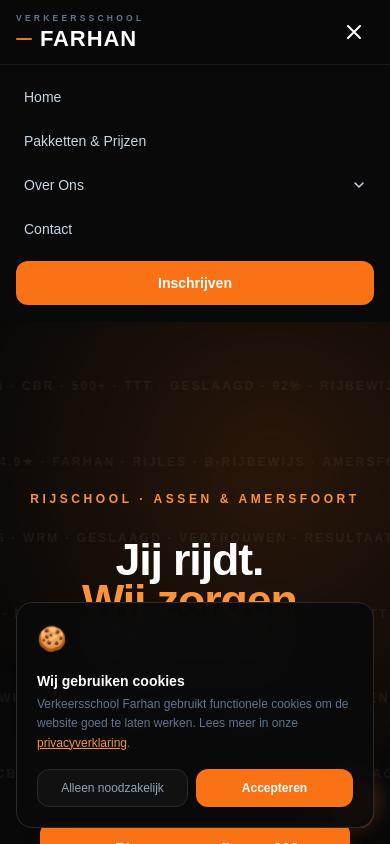
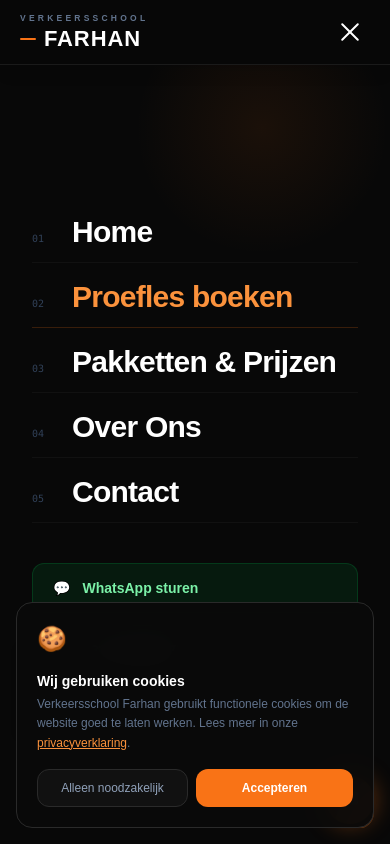
Before and after one commit to Aligh2209/verkeersschool-farhan, a Next.js app: page / in a window 390 px wide. Both pictures are taken after a click on the button 354 px from the left and 32 px from the top of the page. Shown: the top 844 px of the page. Built offline with nearby package versions, Linux system fonts and the light colour scheme.

Commit message:
Nav: full-screen overlay mobile menu, geanimeerde hamburger

```diff
--- a/app/components/Navbar.tsx
+++ b/app/components/Navbar.tsx
@@ -1,7 +1,8 @@
 'use client'
 
 import Link from 'next/link'
-import { useState, useEffect, useRef } from 'react'
+import { useState, useEffect } from 'react'
+import { motion, AnimatePresence } from 'framer-motion'
 import Logo from './Logo'
 
 const overOnsItems = [
@@ -14,12 +15,18 @@
   { href: '/contact',              icon: '📋', label: 'Contact & Inschrijven', desc: 'Plan een proefles — €60',   group: 'cta'  },
 ]
 
+const mainLinks = [
+  { href: '/', label: 'Home', nr: '01' },
+  { href: '/boeken', label: 'Proefles boeken', nr: '02', highlight: true },
+  { href: '/pakketten', label: 'Pakketten & Prijzen', nr: '03' },
+  { href: '/over-ons', label: 'Over Ons', nr: '04' },
+  { href: '/contact', label: 'Contact', nr: '05' },
+]
+
 export default function Navbar() {
   const [mobileOpen, setMobileOpen] = useState(false)
   const [dropdownOpen, setDropdownOpen] = useState(false)
-  const [mobileOverOns, setMobileOverOns] = useState(false)
   const [scrolled, setScrolled] = useState(false)
-  const dropdownRef = useRef<HTMLLIElement>(null)
 
   useEffect(() => {
     const onScroll = () => setScrolled(window.scrollY > 40)
@@ -27,127 +34,83 @@
     return () => window.removeEventListener('scroll', onScroll)
   }, [])
 
-  // Close dropdown on outside click
+  // Lock body scroll when menu open
   useEffect(() => {
-    const handler = (e: MouseEvent) => {
-      if (dropdownRef.current && !dropdownRef.current.contains(e.target as Node)) {
-        setDropdownOpen(false)
-      }
-    }
-    document.addEventListener('mousedown', handler)
-    return () => document.removeEventListener('mousedown', handler)
-  }, [])
+    document.body.style.overflow = mobileOpen ? 'hidden' : ''
+    return () => { document.body.style.overflow = '' }
+  }, [mobileOpen])
 
   return (
+    <>
       <header
         className={`sticky top-0 z-50 transition-all duration-300 border-b ${
-        scrolled
-          ? 'bg-[#080808]/90 backdrop-blur-md border-[#1a1a1a] shadow-lg'
+          scrolled || mobileOpen
+            ? 'bg-[#080808]/95 backdrop-blur-md border-[#1a1a1a] shadow-lg'
             : 'bg-transparent border-transparent'
         }`}
       >
-      <nav className="max-w-6xl mx-auto px-4 flex items-center justify-between h-16">
+        <nav className="max-w-6xl mx-auto px-5 flex items-center justify-between h-16">
           <Logo href="/" size="md" />
 
           {/* Desktop nav */}
           <ul className="hidden md:flex items-center gap-7">
+            <li><Link href="/" className="text-slate-300 hover:text-coral-400 font-medium transition-colors text-sm">Home</Link></li>
+            <li><Link href="/pakketten" className="text-slate-300 hover:text-coral-400 font-medium transition-colors text-sm">Pakketten & Prijzen</Link></li>
 
-          <li>
-            <Link href="/" className="text-slate-300 hover:text-coral-400 font-medium transition-colors text-sm">
-              Home
-            </Link>
-          </li>
-
-          <li>
-            <Link href="/pakketten" className="text-slate-300 hover:text-coral-400 font-medium transition-colors text-sm">
-              Pakketten & Prijzen
-            </Link>
-          </li>
-
-          {/* Over Ons with dropdown */}
-          <li className="relative" ref={dropdownRef}>
+            {/* Over Ons dropdown */}
+            <li className="relative" onMouseLeave={() => setDropdownOpen(false)}>
               <button
+                onMouseEnter={() => setDropdownOpen(true)}
                 onClick={() => setDropdownOpen(o => !o)}
-              className={`flex items-center gap-1.5 font-medium transition-colors text-sm ${
-                dropdownOpen ? 'text-coral-400' : 'text-slate-300 hover:text-coral-400'
-              }`}
+                className={`flex items-center gap-1.5 font-medium transition-colors text-sm ${dropdownOpen ? 'text-coral-400' : 'text-slate-300 hover:text-coral-400'}`}
               >
                 Over Ons
-              <svg
-                width="14" height="14" viewBox="0 0 14 14" fill="none"
-                className={`transition-transform duration-200 ${dropdownOpen ? 'rotate-180' : ''}`}
-              >
+                <svg width="14" height="14" viewBox="0 0 14 14" fill="none" className={`transition-transform duration-200 ${dropdownOpen ? 'rotate-180' : ''}`}>
                   <path d="M3 5l4 4 4-4" stroke="currentColor" strokeWidth="1.5" strokeLinecap="round" strokeLinejoin="round"/>
                 </svg>
               </button>
 
-            {/* Dropdown panel */}
               {dropdownOpen && (
-              <div
-                className="absolute top-full left-0 md:-translate-x-1/4 mt-3 w-[calc(100vw-2rem)] max-w-[420px] rounded-2xl border border-[#222] shadow-2xl overflow-hidden z-50"
-                style={{ background: 'rgba(8,8,8,0.98)', backdropFilter: 'blur(24px)' }}
-              >
-                {/* Over ons groep */}
+                <div className="absolute top-full left-0 md:-translate-x-1/4 mt-3 w-[calc(100vw-2rem)] max-w-[420px] rounded-2xl border border-[#222] shadow-2xl overflow-hidden z-50"
+                  style={{ background: 'rgba(8,8,8,0.98)', backdropFilter: 'blur(24px)' }}>
                   <div className="p-2 pb-0">
                     <p className="text-[9px] text-slate-700 uppercase tracking-[0.25em] font-bold px-3 pt-2 pb-1.5">Over ons</p>
                     {overOnsItems.filter(i => i.group === 'over').map(item => (
-                    <Link
-                      key={item.href}
-                      href={item.href}
-                      onClick={() => setDropdownOpen(false)}
-                      className="flex items-center gap-3 px-3 py-2.5 rounded-xl hover:bg-[#141414] transition-colors group"
-                    >
+                      <Link key={item.href} href={item.href} onClick={() => setDropdownOpen(false)}
+                        className="flex items-center gap-3 px-3 py-2.5 rounded-xl hover:bg-[#141414] transition-colors group">
                         <span className="text-lg w-7 text-center shrink-0">{item.icon}</span>
                         <div className="min-w-0 flex-1">
                           <p className="text-white text-sm font-semibold group-hover:text-coral-400 transition-colors leading-tight">{item.label}</p>
                           <p className="text-slate-600 text-xs">{item.desc}</p>
                         </div>
-                      <svg width="12" height="12" viewBox="0 0 12 12" fill="none" className="ml-auto text-[#333] group-hover:text-coral-400 transition-colors shrink-0">
+                        <svg width="12" height="12" viewBox="0 0 12 12" fill="none" className="text-[#333] group-hover:text-coral-400 transition-colors shrink-0">
                           <path d="M4.5 2.5l3 3-3 3" stroke="currentColor" strokeWidth="1.5" strokeLinecap="round" strokeLinejoin="round"/>
                         </svg>
                       </Link>
                     ))}
                   </div>
-
-                {/* Werken bij */}
                   <div className="px-2 py-2 border-t border-[#161616] mt-1">
                     <p className="text-[9px] text-slate-700 uppercase tracking-[0.25em] font-bold px-3 pb-1.5">Werken bij ons</p>
                     {overOnsItems.filter(i => i.group === 'werk').map(item => (
-                    <Link
-                      key={item.href}
-                      href={item.href}
-                      onClick={() => setDropdownOpen(false)}
-                      className="flex items-center gap-3 px-3 py-2.5 rounded-xl hover:bg-[#141414] transition-colors group"
-                    >
+                      <Link key={item.href} href={item.href} onClick={() => setDropdownOpen(false)}
+                        className="flex items-center gap-3 px-3 py-2.5 rounded-xl hover:bg-[#141414] transition-colors group">
                         <span className="text-lg w-7 text-center shrink-0">{item.icon}</span>
                         <div className="min-w-0 flex-1">
                           <p className="text-white text-sm font-semibold group-hover:text-coral-400 transition-colors leading-tight">{item.label}</p>
                           <p className="text-slate-600 text-xs">{item.desc}</p>
                         </div>
-                      <svg width="12" height="12" viewBox="0 0 12 12" fill="none" className="ml-auto text-[#333] group-hover:text-coral-400 transition-colors shrink-0">
-                        <path d="M4.5 2.5l3 3-3 3" stroke="currentColor" strokeWidth="1.5" strokeLinecap="round" strokeLinejoin="round"/>
-                      </svg>
                       </Link>
                     ))}
                   </div>
-
-                {/* CTA footer */}
                   <div className="p-2 border-t border-[#161616]">
                     {overOnsItems.filter(i => i.group === 'cta').map(item => (
-                    <Link
-                      key={item.href}
-                      href={item.href}
-                      onClick={() => setDropdownOpen(false)}
-                      className="flex items-center gap-3 px-3 py-3 rounded-xl bg-coral-500/10 hover:bg-coral-500/20 border border-coral-500/20 transition-colors group"
-                    >
+                      <Link key={item.href} href={item.href} onClick={() => setDropdownOpen(false)}
+                        className="flex items-center gap-3 px-3 py-3 rounded-xl bg-coral-500/10 hover:bg-coral-500/20 border border-coral-500/20 transition-colors group">
                         <span className="text-lg w-7 text-center shrink-0">{item.icon}</span>
                         <div className="min-w-0 flex-1">
                           <p className="text-coral-400 text-sm font-bold leading-tight">{item.label}</p>
                           <p className="text-slate-600 text-xs">{item.desc}</p>
                         </div>
-                      <svg width="12" height="12" viewBox="0 0 12 12" fill="none" className="ml-auto text-coral-500 shrink-0">
-                        <path d="M4.5 2.5l3 3-3 3" stroke="currentColor" strokeWidth="1.5" strokeLinecap="round" strokeLinejoin="round"/>
-                      </svg>
                       </Link>
                     ))}
                   </div>
@@ -155,112 +118,125 @@
               )}
             </li>
 
-          <li>
-            <Link href="/contact" className="text-slate-300 hover:text-coral-400 font-medium transition-colors text-sm">
-              Contact
-            </Link>
-          </li>
-
+            <li><Link href="/contact" className="text-slate-300 hover:text-coral-400 font-medium transition-colors text-sm">Contact</Link></li>
           </ul>
 
           {/* Desktop: phone + CTA */}
           <div className="hidden md:flex items-center gap-4">
-          <a href="tel:+31644626777"
-            className="flex items-center gap-1.5 text-slate-400 hover:text-coral-400 transition-colors text-sm font-medium">
+            <a href="tel:+31644626777" className="flex items-center gap-1.5 text-slate-400 hover:text-coral-400 transition-colors text-sm font-medium">
               <svg width="14" height="14" viewBox="0 0 24 24" fill="none" stroke="currentColor" strokeWidth="2" strokeLinecap="round" strokeLinejoin="round">
                 <path d="M22 16.92v3a2 2 0 01-2.18 2 19.79 19.79 0 01-8.63-3.07A19.5 19.5 0 014.02 8.81a19.79 19.79 0 01-3.07-8.59A2 2 0 012.88 2h3a2 2 0 012 1.72c.127.96.361 1.903.7 2.81a2 2 0 01-.45 2.11L7.09 9.91a16 16 0 006 6l1.27-1.27a2 2 0 012.11-.45c.907.339 1.85.573 2.81.7A2 2 0 0122 16.92z"/>
               </svg>
               +31 6 44626777
             </a>
-          <Link href="/boeken"
-            className="bg-coral-500 hover:bg-coral-600 text-white font-semibold px-5 py-2 rounded-lg transition-colors text-sm whitespace-nowrap">
+            <Link href="/boeken" className="bg-coral-500 hover:bg-coral-600 text-white font-semibold px-5 py-2 rounded-lg transition-colors text-sm whitespace-nowrap">
               🚗 Proefles boeken
             </Link>
           </div>
 
           {/* Mobile hamburger */}
           <button
-          className="md:hidden text-white p-2"
-          onClick={() => setMobileOpen(!mobileOpen)}
-          aria-label="Menu openen"
+            className="md:hidden relative z-50 w-10 h-10 flex flex-col items-center justify-center gap-1.5"
+            onClick={() => setMobileOpen(o => !o)}
+            aria-label="Menu"
           >
-          {mobileOpen ? (
-            <svg className="w-6 h-6" fill="none" stroke="currentColor" viewBox="0 0 24 24">
-              <path strokeLinecap="round" strokeLinejoin="round" strokeWidth={2} d="M6 18L18 6M6 6l12 12" />
-            </svg>
-          ) : (
-            <svg className="w-6 h-6" fill="none" stroke="currentColor" viewBox="0 0 24 24">
-              <path strokeLinecap="round" strokeLinejoin="round" strokeWidth={2} d="M4 6h16M4 12h16M4 18h16" />
-            </svg>
-          )}
+            <motion.span
+              className="block w-6 h-0.5 bg-white rounded-full origin-center"
+              animate={mobileOpen ? { rotate: 45, y: 8 } : { rotate: 0, y: 0 }}
+              transition={{ duration: 0.3 }}
+            />
+            <motion.span
+              className="block w-6 h-0.5 bg-white rounded-full"
+              animate={mobileOpen ? { opacity: 0, scaleX: 0 } : { opacity: 1, scaleX: 1 }}
+              transition={{ duration: 0.2 }}
+            />
+            <motion.span
+              className="block w-6 h-0.5 bg-white rounded-full origin-center"
+              animate={mobileOpen ? { rotate: -45, y: -8 } : { rotate: 0, y: 0 }}
+              transition={{ duration: 0.3 }}
+            />
           </button>
         </nav>
+      </header>
 
-      {/* Mobile menu */}
+      {/* ── FULL SCREEN MOBILE MENU ─────────────────────── */}
+      <AnimatePresence>
         {mobileOpen && (
-        <div
-          className="md:hidden border-t border-[#1a1a1a] px-4 pb-4"
-          style={{ background: 'rgba(10,10,10,0.97)', backdropFilter: 'blur(20px)' }}
+          <motion.div
+            className="fixed inset-0 z-40 md:hidden flex flex-col"
+            style={{ background: '#080808' }}
+            initial={{ opacity: 0 }}
+            animate={{ opacity: 1 }}
+            exit={{ opacity: 0 }}
+            transition={{ duration: 0.25 }}
           >
-          <ul className="flex flex-col pt-3 gap-1">
-            <li>
-              <Link href="/" className="block text-slate-300 hover:text-coral-400 font-medium py-2.5 px-2 transition-colors text-sm" onClick={() => setMobileOpen(false)}>
-                Home
+            {/* Subtle background glow */}
+            <div className="absolute top-0 right-0 w-64 h-64 rounded-full pointer-events-none"
+              style={{ background: 'radial-gradient(circle, rgba(249,115,22,0.08) 0%, transparent 70%)' }} />
+
+            <div className="flex-1 flex flex-col justify-center px-8 pt-20">
+              {/* Main nav items */}
+              <nav className="space-y-1">
+                {mainLinks.map((link, i) => (
+                  <motion.div
+                    key={link.href}
+                    initial={{ opacity: 0, x: -24 }}
+                    animate={{ opacity: 1, x: 0 }}
+                    exit={{ opacity: 0, x: -16 }}
+                    transition={{ delay: i * 0.07, duration: 0.35, ease: [0.22, 1, 0.36, 1] }}
+                  >
+                    <Link
+                      href={link.href}
+                      onClick={() => setMobileOpen(false)}
+                      className={`flex items-baseline gap-4 py-3 group border-b border-[#111] ${
+                        link.highlight ? 'border-coral-500/20' : ''
+                      }`}
+                    >
+                      <span className="text-[10px] text-slate-700 font-mono w-6 shrink-0">{link.nr}</span>
+                      <span className={`text-3xl font-extrabold tracking-tight transition-colors ${
+                        link.highlight
+                          ? 'text-coral-400'
+                          : 'text-white group-hover:text-coral-400'
+                      }`}>
+                        {link.label}
+                      </span>
                     </Link>
-            </li>
-            <li>
-              <Link href="/pakketten" className="block text-slate-300 hover:text-coral-400 font-medium py-2.5 px-2 transition-colors text-sm" onClick={() => setMobileOpen(false)}>
-                Pakketten & Prijzen
-              </Link>
-            </li>
+                  </motion.div>
+                ))}
+              </nav>
 
-            {/* Over Ons accordion */}
-            <li>
-              <button
-                onClick={() => setMobileOverOns(o => !o)}
-                className="flex items-center justify-between w-full text-slate-300 font-medium py-2.5 px-2 text-sm"
+              {/* Bottom contact */}
+              <motion.div
+                className="mt-10 space-y-3"
+                initial={{ opacity: 0, y: 16 }}
+                animate={{ opacity: 1, y: 0 }}
+                exit={{ opacity: 0 }}
+                transition={{ delay: 0.4, duration: 0.4 }}
               >
-                Over Ons
-                <svg width="14" height="14" viewBox="0 0 14 14" fill="none"
-                  className={`transition-transform ${mobileOverOns ? 'rotate-180' : ''}`}>
-                  <path d="M3 5l4 4 4-4" stroke="currentColor" strokeWidth="1.5" strokeLinecap="round" strokeLinejoin="round"/>
-                </svg>
-              </button>
-              {mobileOverOns && (
-                <div className="ml-4 mt-1 mb-2 border-l border-[#2a2a2a] pl-3 flex flex-col gap-0.5">
-                  {overOnsItems.map(item => (
-                    <Link
-                      key={item.href}
-                      href={item.href}
-                      onClick={() => { setMobileOpen(false); setMobileOverOns(false) }}
-                      className="flex items-center gap-2.5 py-2.5 text-slate-400 hover:text-coral-400 transition-colors text-sm"
+                <a href="https://wa.me/31644626777" target="_blank" rel="noopener noreferrer"
+                  onClick={() => setMobileOpen(false)}
+                  className="flex items-center gap-3 bg-green-700/15 border border-green-700/30 text-green-300 font-bold py-3.5 px-5 rounded-xl text-sm transition-colors">
+                  💬 <span>WhatsApp sturen</span>
+                </a>
+                <a href="tel:+31644626777" onClick={() => setMobileOpen(false)}
+                  className="flex items-center gap-3 bg-[#111] border border-[#222] text-white font-bold py-3.5 px-5 rounded-xl text-sm transition-colors">
+                  📞 <span>+31 6 44626777</span>
+                </a>
+              </motion.div>
+            </div>
+
+            {/* Footer */}
+            <motion.div
+              className="px-8 pb-8 text-slate-700 text-xs"
+              initial={{ opacity: 0 }}
+              animate={{ opacity: 1 }}
+              transition={{ delay: 0.5 }}
             >
-                      <span className="text-base">{item.icon}</span>
-                      {item.label}
-                    </Link>
-                  ))}
-                </div>
+              Verkeersschool Farhan · Assen & Amersfoort
+            </motion.div>
+          </motion.div>
         )}
-            </li>
-
-            <li>
-              <Link href="/contact" className="block text-slate-300 hover:text-coral-400 font-medium py-2.5 px-2 transition-colors text-sm" onClick={() => setMobileOpen(false)}>
-                Contact
-              </Link>
-            </li>
-
-            <li className="pt-2">
-              <Link
-                href="/contact"
-                className="block bg-coral-500 hover:bg-coral-600 text-white font-semibold px-5 py-3 rounded-xl text-center transition-colors text-sm"
-                onClick={() => setMobileOpen(false)}
-              >
-                Inschrijven
-              </Link>
-            </li>
-          </ul>
-        </div>
-      )}
-    </header>
+      </AnimatePresence>
+    </>
   )
 }
```
Lines whose indentation alone changed are shown as unchanged.
